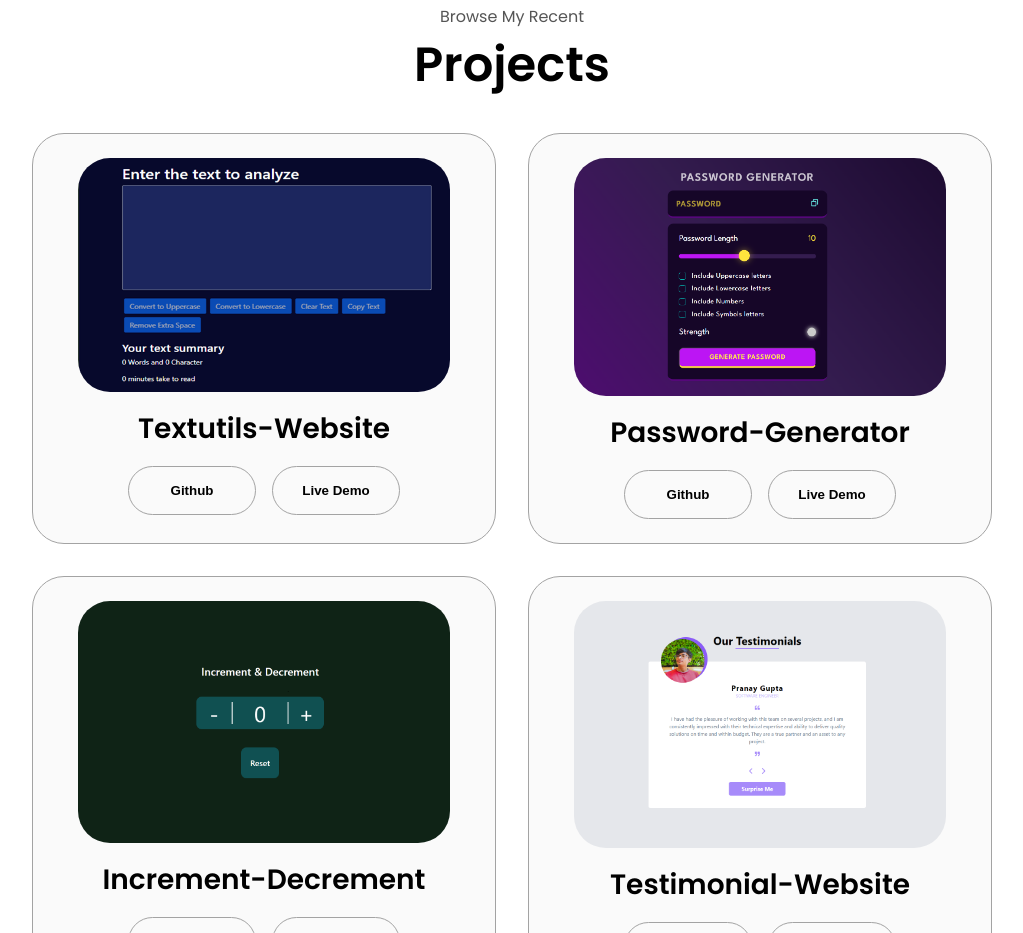
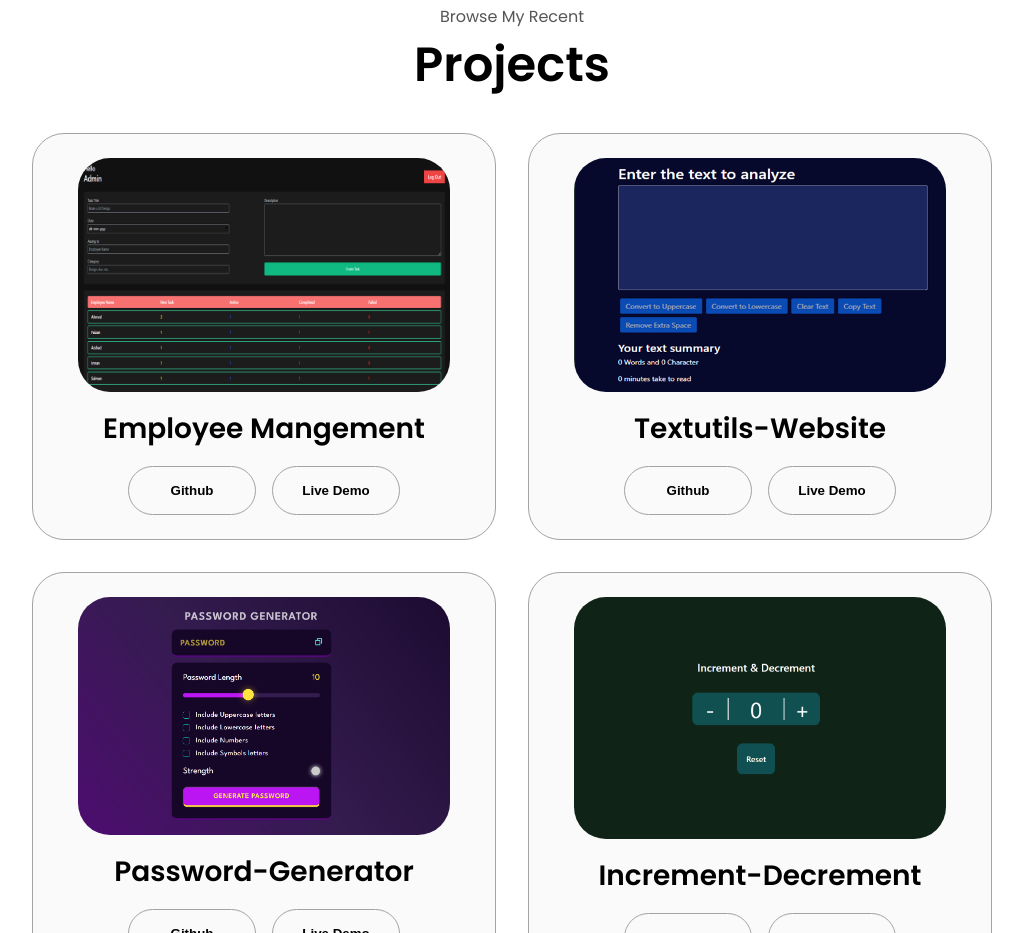
Before and after one commit to adnanmojib/Adnan-Portfolio, a plain HTML site: page index.html in a window 1280 px wide. Shown: the part 2460-3393 px from the top of the page, without its empty margins (128-1151 px from the left). Drawn offline with Linux system fonts and the light colour scheme.

Commit message:
Update index.html

```diff
--- a/index.html
+++ b/index.html
@@ -204,6 +204,24 @@
     <h1 class="title">Projects</h1>
     <div class="experience-details-container">
       <div class="about-containers">
+
+        <div class="details-container color-container">
+          <div class="article-container">
+            <img src="./assets1/projects/ems.png" alt="Project 7" class="project-img" />
+          </div>
+          <h2 class="experience-sub-title project-title">Employee Mangement</h2>
+          <div class="btn-container">
+            <button class="btn btn-color-2 project-btn"
+              onclick="window.open('https://github.com/adnanmojib/Employee-Management-System.git', '_blank')">
+              Github
+            </button>
+            <button class="btn btn-color-2 project-btn"
+              onclick="window.open('https://adnanmojib.github.io/Employee-Management-System', '_blank')">
+              Live Demo
+            </button>
+          </div>
+        </div>
+
         <div class="details-container color-container">
           <div class="article-container">
             <img src="./assets1/projects/project1.png" alt="Project 1" class="project-img" />
```
